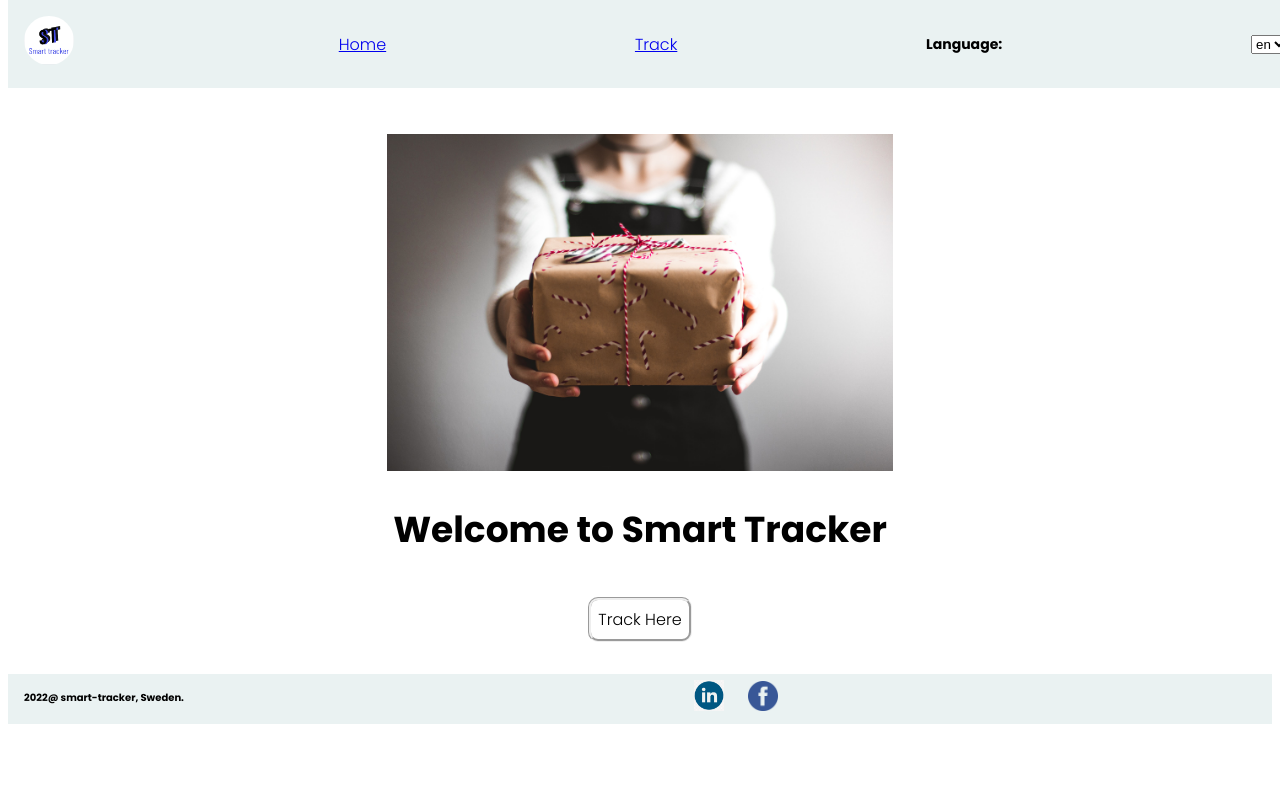
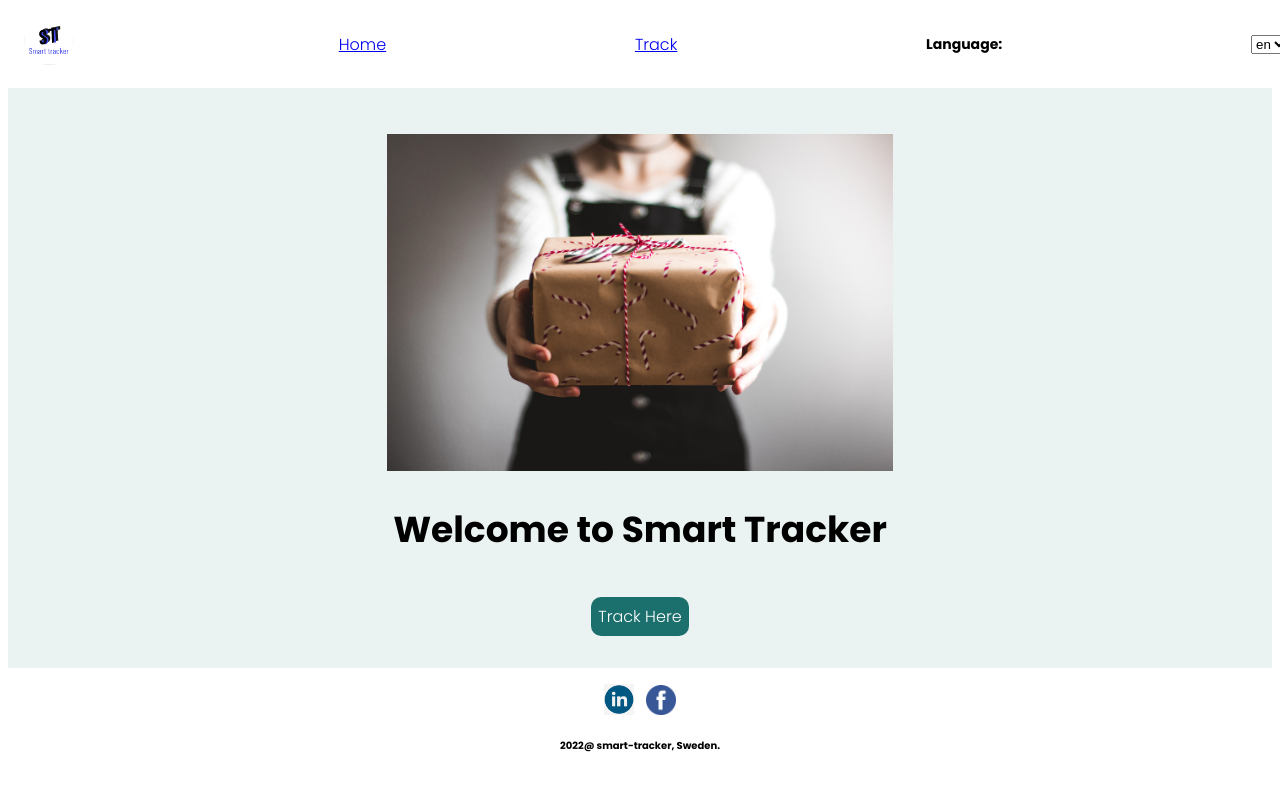
Before and after one commit to Monir2022/smart-tracker, a React (Create React App) app: page / in a window 1280 px wide. Shown: the top 790 px of the page. Built offline with nearby package versions, Linux system fonts and the light colour scheme.

Commit message:
firebase has added

```diff
--- /dev/null
+++ b/public/404.html
@@ -0,0 +1,33 @@
+<!DOCTYPE html>
+<html>
+  <head>
+    <meta charset="utf-8">
+    <meta name="viewport" content="width=device-width, initial-scale=1">
+    <title>Page Not Found</title>
+
+    <style media="screen">
+      body { background: #ECEFF1; color: rgba(0,0,0,0.87); font-family: Roboto, Helvetica, Arial, sans-serif; margin: 0; padding: 0; }
+      #message { background: white; max-width: 360px; margin: 100px auto 16px; padding: 32px 24px 16px; border-radius: 3px; }
+      #message h3 { color: #888; font-weight: normal; font-size: 16px; margin: 16px 0 12px; }
+      #message h2 { color: #ffa100; font-weight: bold; font-size: 16px; margin: 0 0 8px; }
+      #message h1 { font-size: 22px; font-weight: 300; color: rgba(0,0,0,0.6); margin: 0 0 16px;}
+      #message p { line-height: 140%; margin: 16px 0 24px; font-size: 14px; }
+      #message a { display: block; text-align: center; background: #039be5; text-transform: uppercase; text-decoration: none; color: white; padding: 16px; border-radius: 4px; }
+      #message, #message a { box-shadow: 0 1px 3px rgba(0,0,0,0.12), 0 1px 2px rgba(0,0,0,0.24); }
+      #load { color: rgba(0,0,0,0.4); text-align: center; font-size: 13px; }
+      @media (max-width: 600px) {
+        body, #message { margin-top: 0; background: white; box-shadow: none; }
+        body { border-top: 16px solid #ffa100; }
+      }
+    </style>
+  </head>
+  <body>
+    <div id="message">
+      <h2>404</h2>
+      <h1>Page Not Found</h1>
+      <p>The specified file was not found on this website. Please check the URL for mistakes and try again.</p>
+      <h3>Why am I seeing this?</h3>
+      <p>This page was generated by the Firebase Command-Line Interface. To modify it, edit the <code>404.html</code> file in your project's configured <code>public</code> directory.</p>
+    </div>
+  </body>
+</html>
--- a/src/styles/components/Footer.css
+++ b/src/styles/components/Footer.css
@@ -1,16 +1,18 @@
 .footer {
-    background-color: #eaf2f2;
+  background-color: white;
+  display: flex;
+  flex-direction: column;
   align-items: center;
-    text-align: center;
+  margin-bottom: 0%;
 
-    color: #fff;
-    bottom: 0;
+
+
 }
 
 .footer img {
   width: 30px;
   height: auto;
-    margin: 6px;
+  margin-top: 1rem;
 }
 
 .footer a {
@@ -23,6 +25,6 @@
   font-size: 10px;
   margin: 1rem;
   color: black;
-    font-weight:bold;
+  font-weight: bold;
   float: left;
 }
--- a/src/styles/components/Navbar.css
+++ b/src/styles/components/Navbar.css
@@ -5,12 +5,10 @@
   width: 100%;
   justify-content: space-between;
   align-items: center;
-    background-color: #eaf2f2;
-    color: black;
+  background-color: white;
 }
 
 .logo-img {
-
   margin: 1rem;
   width: 50px;
   height: auto;
--- a/src/styles/pages/home.css
+++ b/src/styles/pages/home.css
@@ -1,5 +1,6 @@
-
-
+.home {
+  background-color: #eaf2f2;
+}
 .home-content {
   display: flex;
   flex-direction: column;
@@ -7,17 +8,17 @@
 }
 
 .home_button {
-  border-style: groove;
   padding: 7px;
   margin-top: 1rem;
   border-radius: 10px;
   text-decoration: none;
-  color: black;
+  color: white;
   margin-bottom: 2rem;
+  background-color: #1b6f6c;
 }
 
 .home-image {
-    width:40%;
+  width: 40%;
   margin-left: 30%;
   margin-right: 30%;
   margin-top: 10%;
```
Also changed, not shown: firebase.json (added), 1 other file (tests, documents, lock files or other folders). Lines whose indentation alone changed are shown as unchanged.
